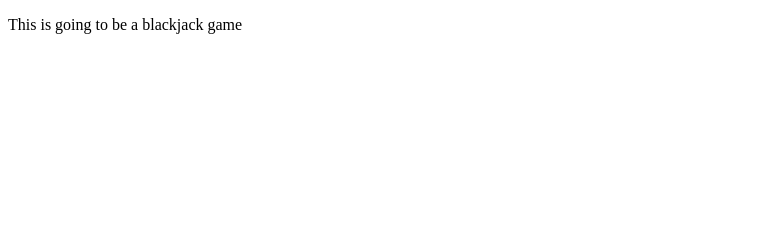
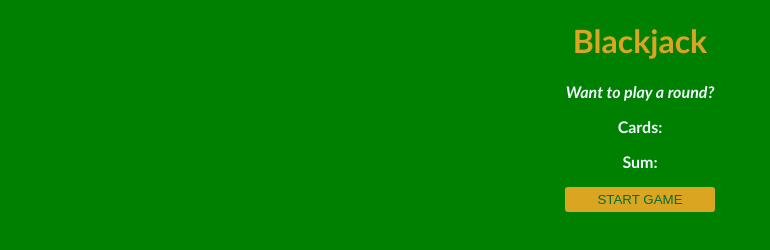
Before and after one commit to Crayons001/blackjack_game, a plain HTML site: page index.html in a window 1280 px wide. Shown: the whole page, without its empty margins (0-770 px from the left). Drawn offline with Linux system fonts and the light colour scheme.

Commit message:
Added all elements of game to index.html

```diff
--- a/index.html
+++ b/index.html
@@ -2,8 +2,14 @@
 <html>
     <head>
         <title>Blackjack game</title>
+        <link rel="stylesheet" href="styles.css">
     </head>
     <body>
-        <p>This is going to be a blackjack game</p>
+        <script src="index.js"></script>
+        <h1>Blackjack</h1>
+        <p id="message-el">Want to play a round?</p>
+        <p>Cards: </p>
+        <p>Sum: </p>
+        <button onclick="startGame()">START GAME</button>
     </body>
 </html>
```
